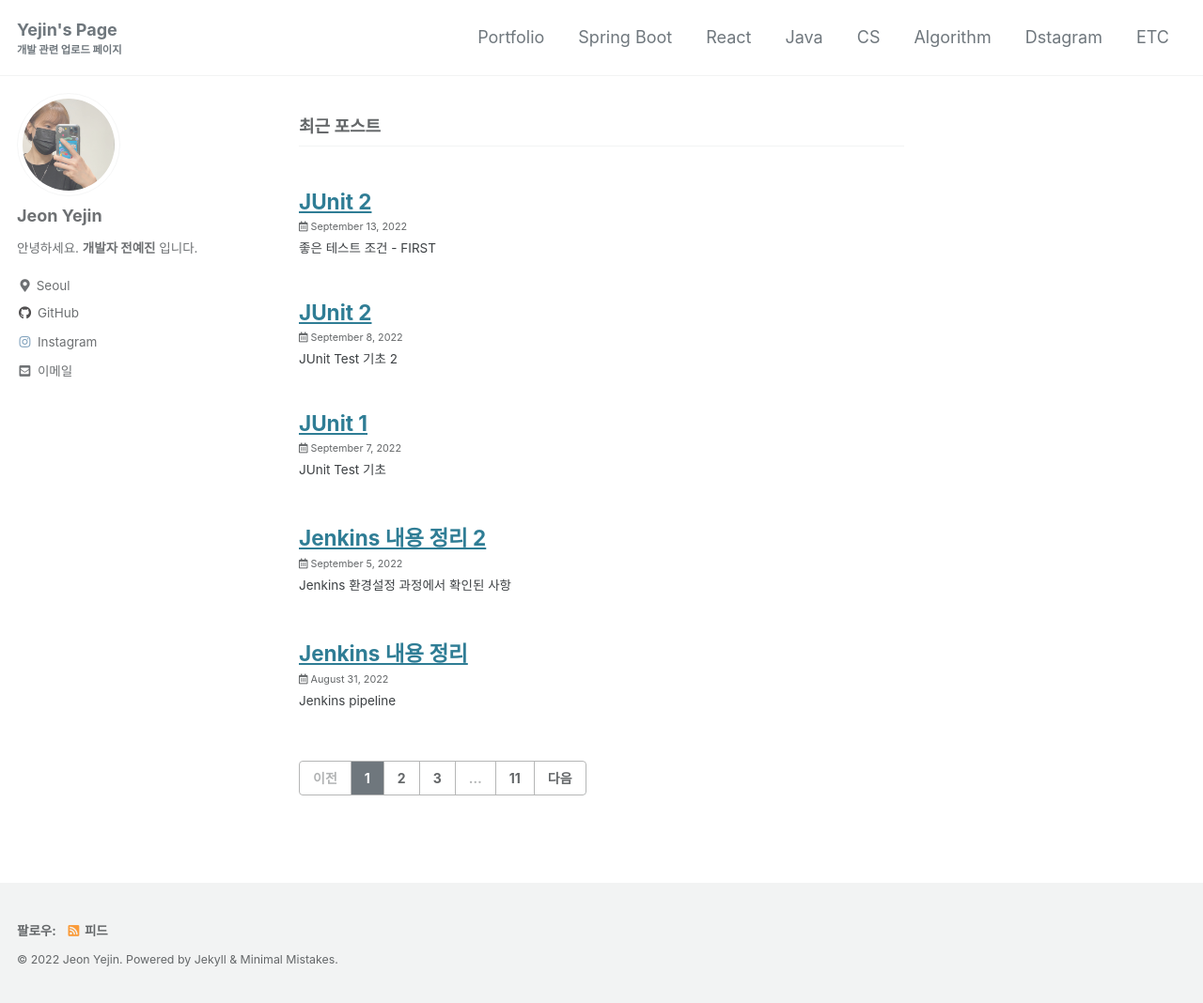
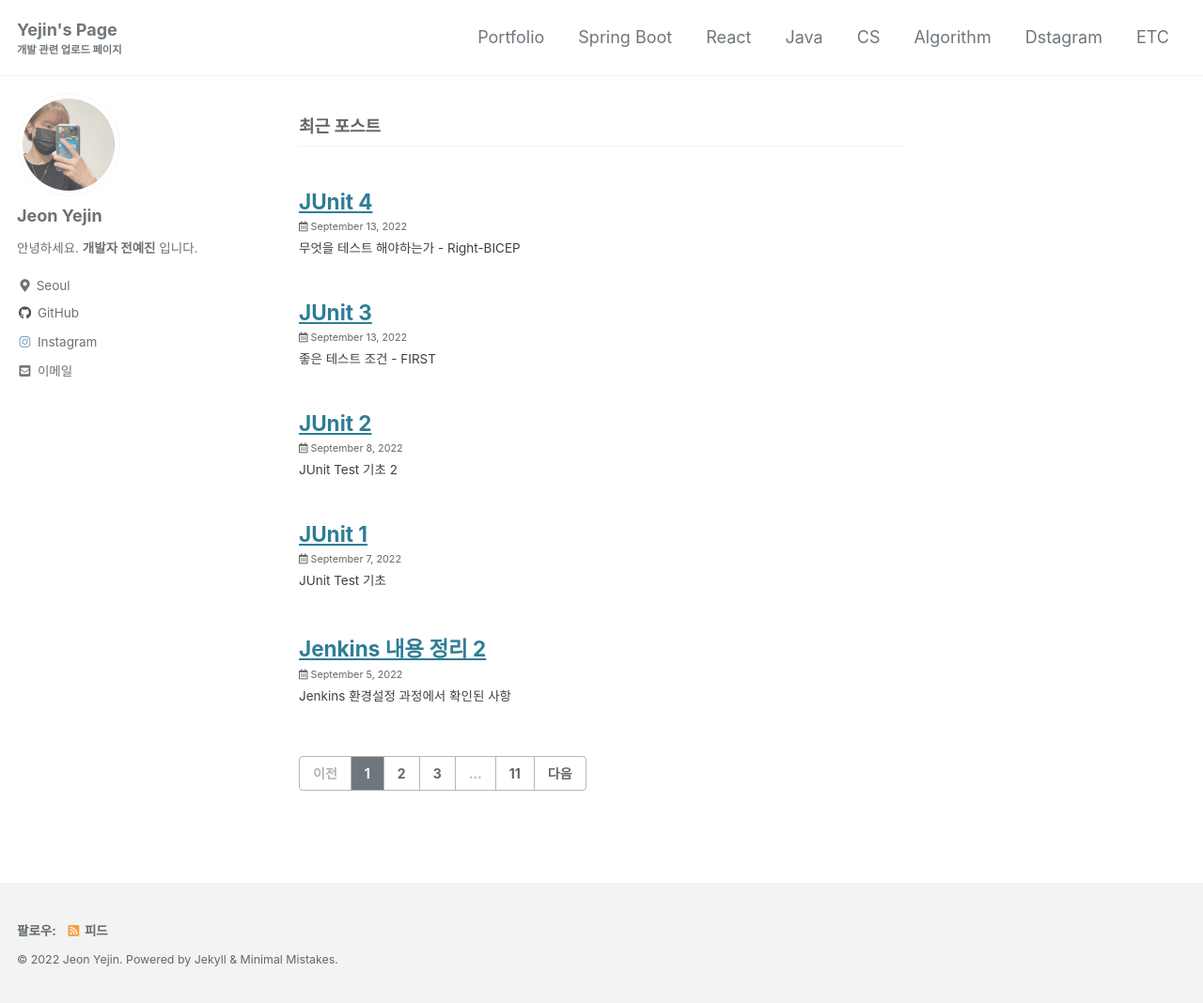
Before and after one commit to yejin-jeon-developer/git-page, a Jekyll site: the page built from index.html, in a window 1280 px wide and 1068 px high. Shown: the whole window at 94% size. Built offline with Jekyll 4.4.1, drawn with Linux system fonts in a browser that asks for light colours; cached includes are drawn as plain includes; the list of posts is cut into pages by our own code; part of the change alters nothing that is shown.

Commit message:
post 내용 추가

```diff
--- a/_posts/etc/2022-09-13-JUnit-3.md
+++ b/_posts/etc/2022-09-13-JUnit-3.md
@@ -1,5 +1,5 @@
 ---
-title:  "JUnit 2"
+title:  "JUnit 3"
 excerpt: "좋은 테스트 조건 - FIRST"
 categories:
   - etc
--- /dev/null
+++ b/_posts/etc/2022-09-13-JUnit-4.md
@@ -0,0 +1,57 @@
+---
+title:  "JUnit 4"
+excerpt: "무엇을 테스트 해야하는가 - Right-BICEP"
+categories:
+  - etc
+---
+### Right
+결과가 올바른가?
++ 테스트 코드는 기대한 결과를 산출하는지 검증할 수 있어야함
+  + 결과가 올바른가
++ 행복 경로 테스트
+  + 코드가 정상적으로 동작한다면 그것을 알 수 있을까?
++ 행복 경로 테스트를 하지 못하면 내용을 이해하지 못한것
+
+### B (Boundary conditions)
+경계 조건은 맞는가?
++ 수많은 결함은 행복 경로가 아닌 모서리 사례임
+  + 이것을 테스트로 처리해야함
++ 경계 조건 예시
+  + 모호하고 일관성 없는 입력값. 예를들면 특수 문자가 포함된 파일 이름
+  + 잘못된 양식의 데이터 (잘못된 형식의 이메일 주소)
+  + 수치적 오버플로를 일으키는 계산
+  + 비거나 빠진 값 (0, null)
+  + 이상적인 기댓값을 훨씬 벗어나는 값 (150세)
+  + 중복이 허용되지 않는 상황에서 중복값
+  + 정렬이 안된 리스트
+  + 시간 순이 맞지 않는 경우
++ API를 요청하는 클라이언트를 신뢰하지 못하는 경우 나쁜 데이터에 대한 보호 필요
++ 클라이언트가 믿을만한 (팀소속)이라면 보호절을 제거하고 내용을 알리면 됨
+  + 합리적인 선택. 불필요하고 과도한 인자 검사를 줄여줌
+
+#### 경계조건 CORRECT
+잠재적인 경계조건을 기억하는데 도움을 줌
+1. Conformance (준수) : 값이 기대한 양식을 준수하는가?
+2. Ordering (순서) : 값의 집합이 적절하게 정렬되거나 정렬되지 않았나?
+3. Range (범위) : 이성적인 최솟값과 최댓값 안에 있는가?
+4. Reference (참조) : 코드 자체에서 통제할 수 없는 어떤 외부 참조를 포함하고 있는가?
+5. Existence (존재) : 값이 존재하는가 (null, 0, 집합에 존재하는가)
+6. Cardinality (기수) : 정확히 충분한 값들이 있는가?
+7. Time (절대적 혹은 상대적 시간) : 모든 것이 순서대로 일어나는가? 정확한 시간에, 정시에
+
+### I (inverse relationship)
+역 관계를 검사할 수 있는가?
++ 덧셈을 하는 메소드는 뺄셈을 하여 원래 값으로
+
+### C (Cross-check)
+다른 수단을 활용하여 교차 검사 할 수 있는가?
++ 1등 해법이 나온 경우 이전에 사용하던 낡지만 믿을만한 값이 나오는 (패배자 해법)으로 교차 검사
+
+### E (Error Conditions)
+에러 상활을 강제로 일어나게 할 수 있는가
++ 메모리, 디스크 용량, 네트워크 오류 등의 상황 테스트 필요
+  + 이런 상황을 대응하기 위해 오류들을 테스트시 강제로 발생시켜야함
+
+### P (Performance characteristics)
+성능 조건은 기준에 부합하는가?
++ 병목 발생 원인을 추측하기 보단 단위 테스트 설계하여 파악
```
